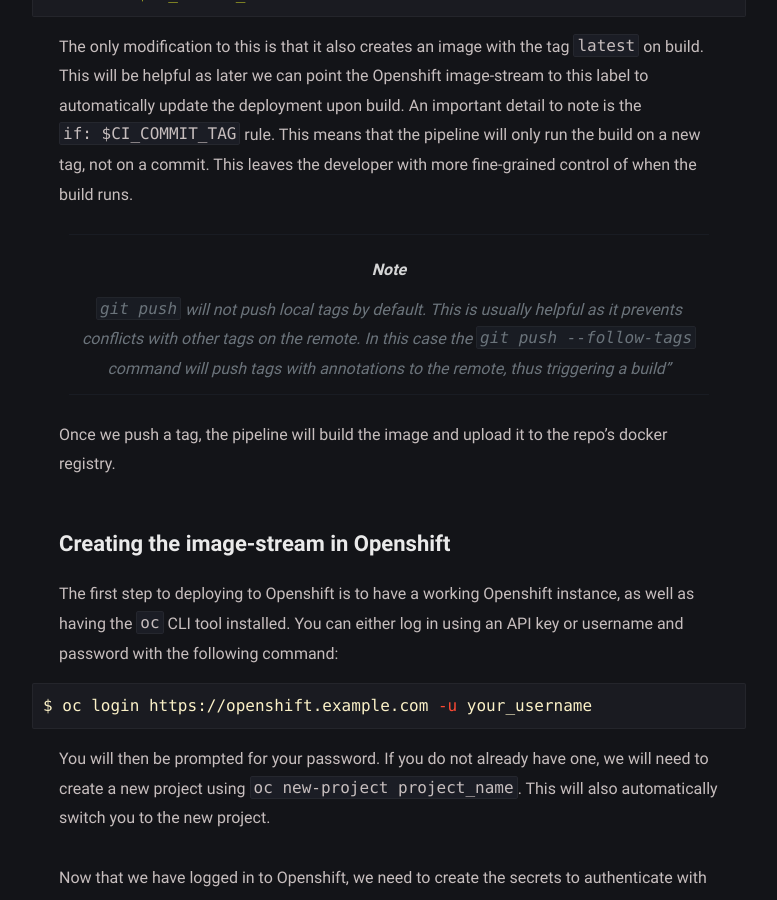
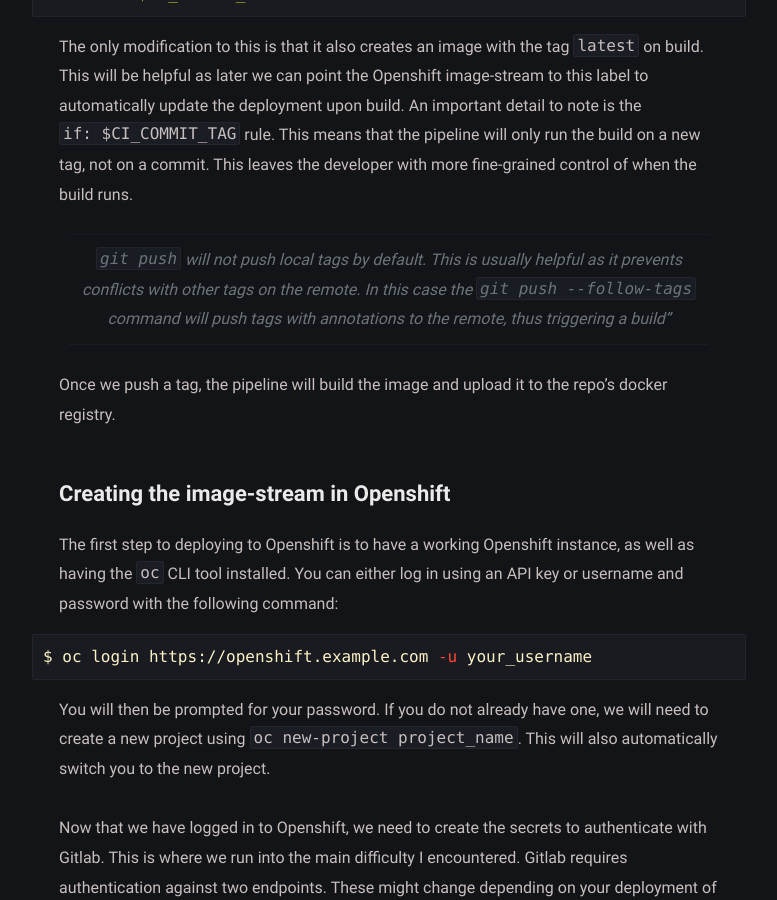
Before and after one commit to pbexe/jekyll-klise, a Jekyll site: the page built from _posts/markdown-test/2021-08-14-gitlab-openshift.md, in a window 1280 px wide and 900 px high, scrolled down 1136 px. Shown: the whole window, without its empty margins (251-1028 px from the left). Built offline with Jekyll 4.4.1, drawn with Linux system fonts in a browser that asks for light colours; comment, search, counter and statistics services are not loaded.

Commit message:
Didnt' like the note

```diff
--- a/_posts/markdown-test/2021-08-14-gitlab-openshift.md
+++ b/_posts/markdown-test/2021-08-14-gitlab-openshift.md
@@ -32,8 +32,6 @@ build:
 
 The only modification to this is that it also creates an image with the tag `latest` on build. This will be helpful as later we can point the Openshift image-stream to this label to automatically update the deployment upon build. An important detail to note is the `if: $CI_COMMIT_TAG` rule. This means that the pipeline will only run the build on a new tag, not on a commit. This leaves the developer with more fine-grained control of when the build runs.
 
-> **Note**
->
 > `git push` will not push local tags by default. This is usually helpful as it prevents conflicts with other tags on the remote. In this case the `git push --follow-tags` command will push tags with annotations to the remote, thus triggering a build"
 
 Once we push a tag, the pipeline will build the image and upload it to the repo's docker registry.
```
